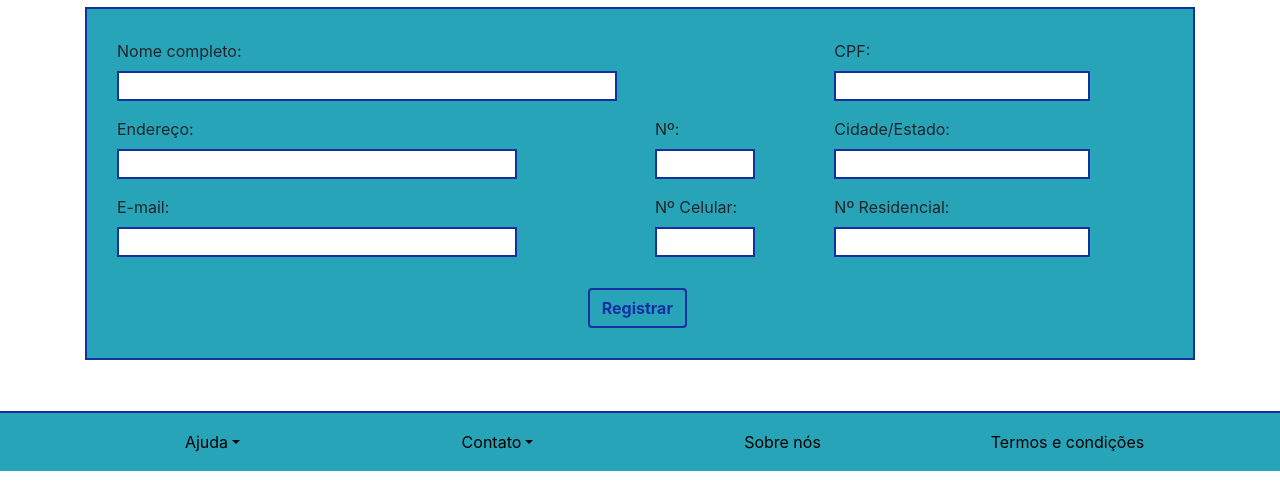
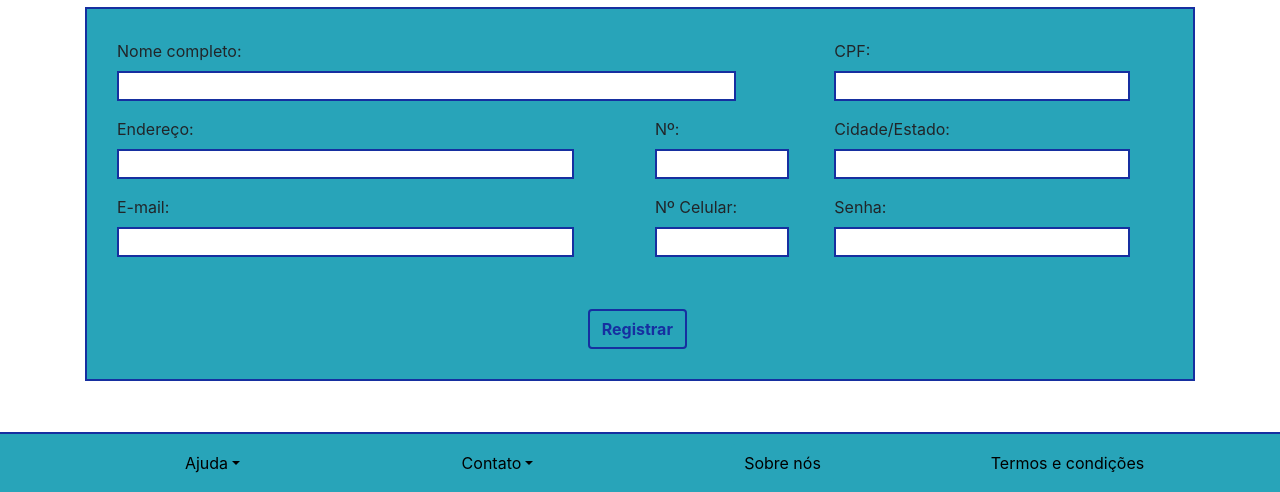
Before and after one commit to JoseDPiva/Projeto-WEB-II, a plain HTML site: page pagina-registro.html in a window 1280 px wide. Shown: the part 588-1080 px from the top of the page. Before the commit the page ends 1059 px from the top, so only its background shows below. Drawn offline with nearby package versions, Linux system fonts and the light colour scheme.

Commit message:
mudnaças pagina registro

```diff
--- a/css/custom.css
+++ b/css/custom.css
@@ -130,7 +130,10 @@
 
 #input-email-login,
 #input-senha-login,
-#form-login,
+#form-login {
+    border: 2px solid rgb(22, 47, 160);
+}
+
 #inputNome,
 #inputCPF,
 #inputEndereço,
@@ -138,8 +141,9 @@
 #inputCidadeEstado,
 #inputEmail,
 #inputNumeroCelular,
-#inputNumeroResidencial {
+#inputSenhaRegistro {
     border: 2px solid rgb(22, 47, 160);
+    width: 90%;
 }
 
 #btn-form {
@@ -185,25 +189,11 @@
     border-color: rgb(22, 47, 160);
 }
 
-#inputNome {
-    width: 500px;
-}
-
 #btn-registro {
     background-color: rgb(40, 164, 185);
     border: 2px solid rgb(22, 47, 160);
     color: rgb(22, 47, 160);
     font-weight: bold;
-    margin-top: 3%;
+    margin-top: 5%;
     margin-left: 45%;
 }
-
-#numeroEndereço,
-#inputNumeroCelular {
-    width: 100px;
-}
-
-#inputEndereço,
-#inputEmail {
-    width: 400px;
-}
--- a/pagina-registro.html
+++ b/pagina-registro.html
@@ -63,7 +63,7 @@
 
     <section class="container" id="section-registro-conta">
 
-        <h2 id="h2-form-registro">Registre um conta de graça aqui:</h2>
+        <h2 id="h2-form-registro">Registre uma conta de graça aqui:</h2>
 
         <form action="" id="form-registro-conta">
 
@@ -71,7 +71,7 @@
 
                 <div class="col-lg-8">
                     <label for="inputNome">Nome completo:</label><br>
-                    <input type="text" name="nome-registro" id="inputNome">
+                    <input type="text" name="nome-registro" id="inputNome" required>
                 </div>
 
                 <div class="col-lg-4">
@@ -102,7 +102,7 @@
 
                 <div class="col-lg-6">
                     <label for="inputEmail">E-mail:</label><br>
-                    <input type="email" name="email" id="inputEmail">
+                    <input type="email" name="email" id="inputEmail" required>
                 </div>
 
                 <div class="col-lg-2">
@@ -111,8 +111,9 @@
                 </div>
 
                 <div class="col-lg-4">
-                    <label for="inputNumeroResidencial">Nº Residencial:</label><br>
-                    <input type="text" name="numeroResidencial" id="inputNumeroResidencial">
+                    <label for="inputSenhaRegistro">Senha:</label><br>
+                    <input type="text" name="senhaRegistro" id="inputSenhaRegistro" maxlength="20" minlength="6"
+                        size="4" required>
                 </div>
             </div>
 
```
